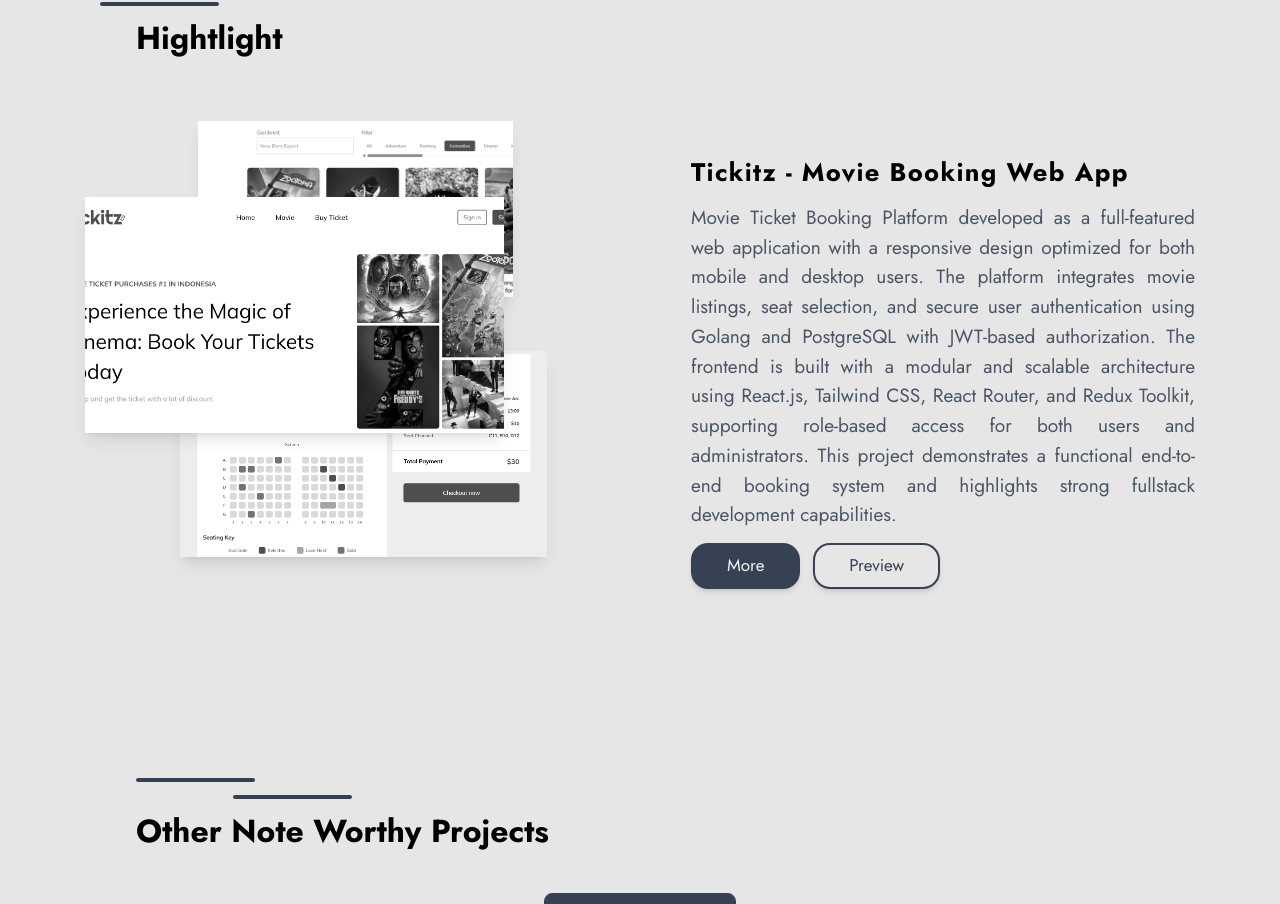
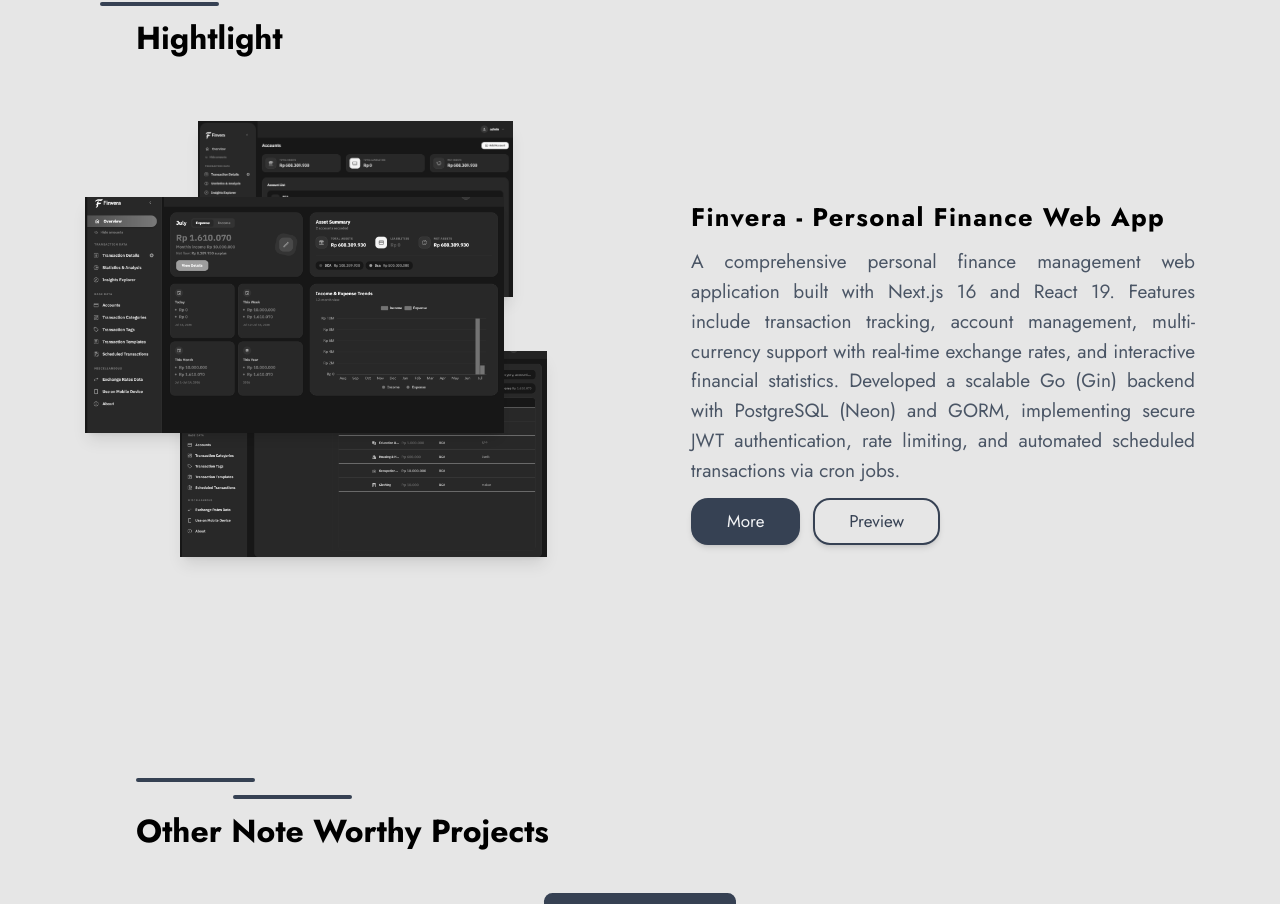
Before and after one commit to Albaihaqi354/Portofolio-V2, a Next.js app: page /projects in a window 1280 px wide. Shown: the part 879-1783 px from the top of the page. Built offline with nearby package versions, Linux system fonts and the light colour scheme.

Commit message:
feat: set finvera as highlighted project

```diff
--- a/app/projects/page.jsx
+++ b/app/projects/page.jsx
@@ -6,9 +6,9 @@ import Button from "@/components/Button";
 import Image from "next/image";
 
 // images
-import Intervyou1 from "@/public/image/projects/web/intervyou/intervyou-1.png";
-import Intervyou2 from "@/public/image/projects/web/intervyou/intervyou-2.png";
-import Intervyou3 from "@/public/image/projects/web/intervyou/intervyou-3.png";
+import Finvera1 from "@/public/image/projects/web/finvera/finvera-1.png";
+import Finvera2 from "@/public/image/projects/web/finvera/finvera-2.png";
+import Finvera3 from "@/public/image/projects/web/finvera/finvera-3.png";
 import ProjectAll from "@/public/image/projects.png";
 
 import Hr from "@/components/Hr";
@@ -100,7 +100,7 @@ export default function Page() {
                   className="relative w-full h-full shadow-lg"
                 >
                   <Image
-                    src={Intervyou1}
+                    src={Finvera1}
                     alt="Bian"
                     fill
                     style={{ objectFit: "cover" }}
@@ -125,7 +125,7 @@ export default function Page() {
                   className="relative w-full h-full shadow-lg "
                 >
                   <Image
-                    src={Intervyou3}
+                    src={Finvera3}
                     alt="Bian"
                     fill
                     style={{ objectFit: "cover" }}
@@ -152,7 +152,7 @@ export default function Page() {
                   className="relative w-full h-full shadow-lg"
                 >
                   <Image
-                    src={Intervyou2}
+                    src={Finvera2}
                     alt="Bian"
                     fill
                     style={{ objectFit: "cover" }}
@@ -178,27 +178,18 @@ export default function Page() {
             }}
           >
             <h2 className="text-2xl font-bold tracking-wider mb-3">
-              Tickitz - Movie Booking Web App
+              Finvera - Personal Finance Web App
             </h2>
             <p className="text-gray-600 text-justify title text-lg">
-              Movie Ticket Booking Platform developed as a full-featured web
-              application with a responsive design optimized for both mobile and
-              desktop users. The platform integrates movie listings, seat
-              selection, and secure user authentication using Golang and
-              PostgreSQL with JWT-based authorization. The frontend is built
-              with a modular and scalable architecture using React.js, Tailwind
-              CSS, React Router, and Redux Toolkit, supporting role-based access
-              for both users and administrators. This project demonstrates a
-              functional end-to-end booking system and highlights strong
-              fullstack development capabilities.
+              A comprehensive personal finance management web application built with Next.js 16 and React 19. Features include transaction tracking, account management, multi-currency support with real-time exchange rates, and interactive financial statistics. Developed a scalable Go (Gin) backend with PostgreSQL (Neon) and GORM, implementing secure JWT authentication, rate limiting, and automated scheduled transactions via cron jobs.
             </p>{" "}
             <div className="mt-3">
               <Button variation="primary">
-                <Link href="/projects/tickitz">More</Link>
+                <Link href="/projects/finvera">More</Link>
               </Button>
               <Button variation="secondary">
                 <a
-                  href="https://tickitz-liard.vercel.app/"
+                  href="https://finvera-app.vercel.app"
                   target="_blank"
                   rel="noopener noreferrer"
                 >
```
